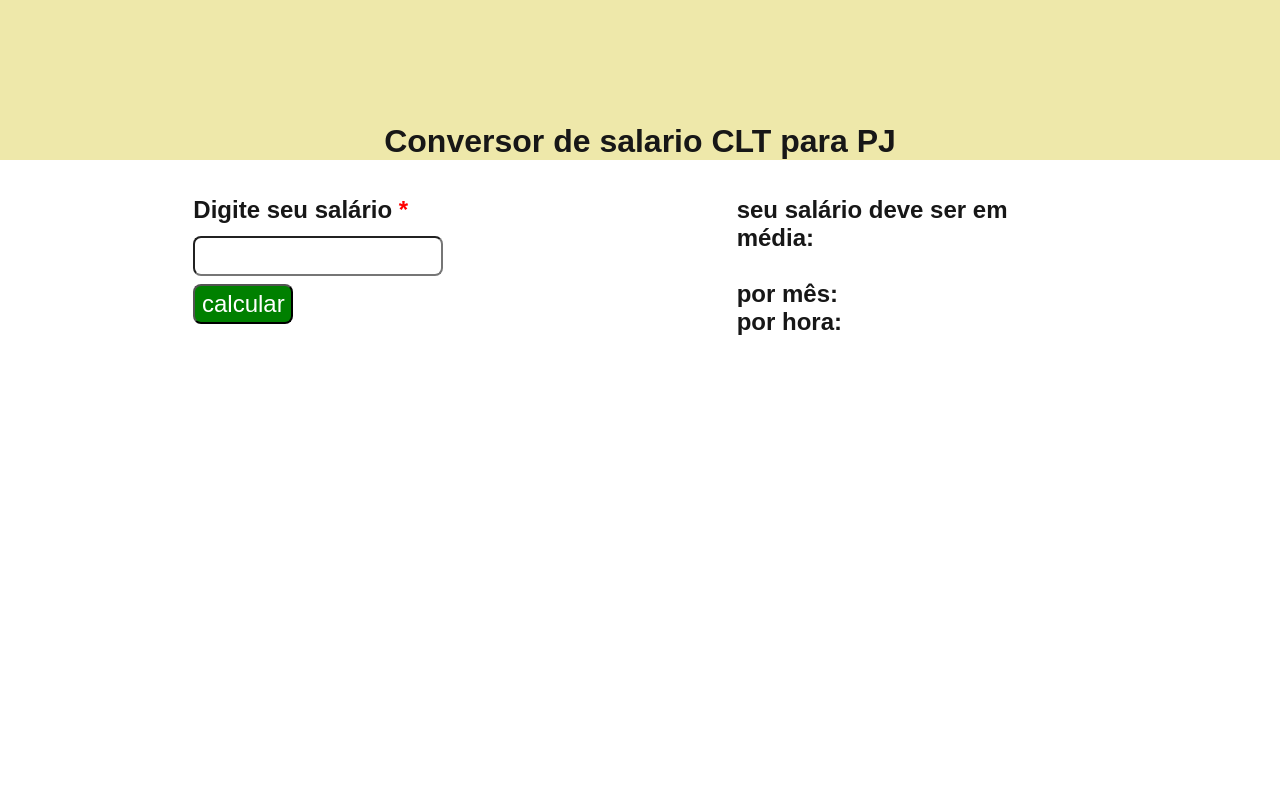
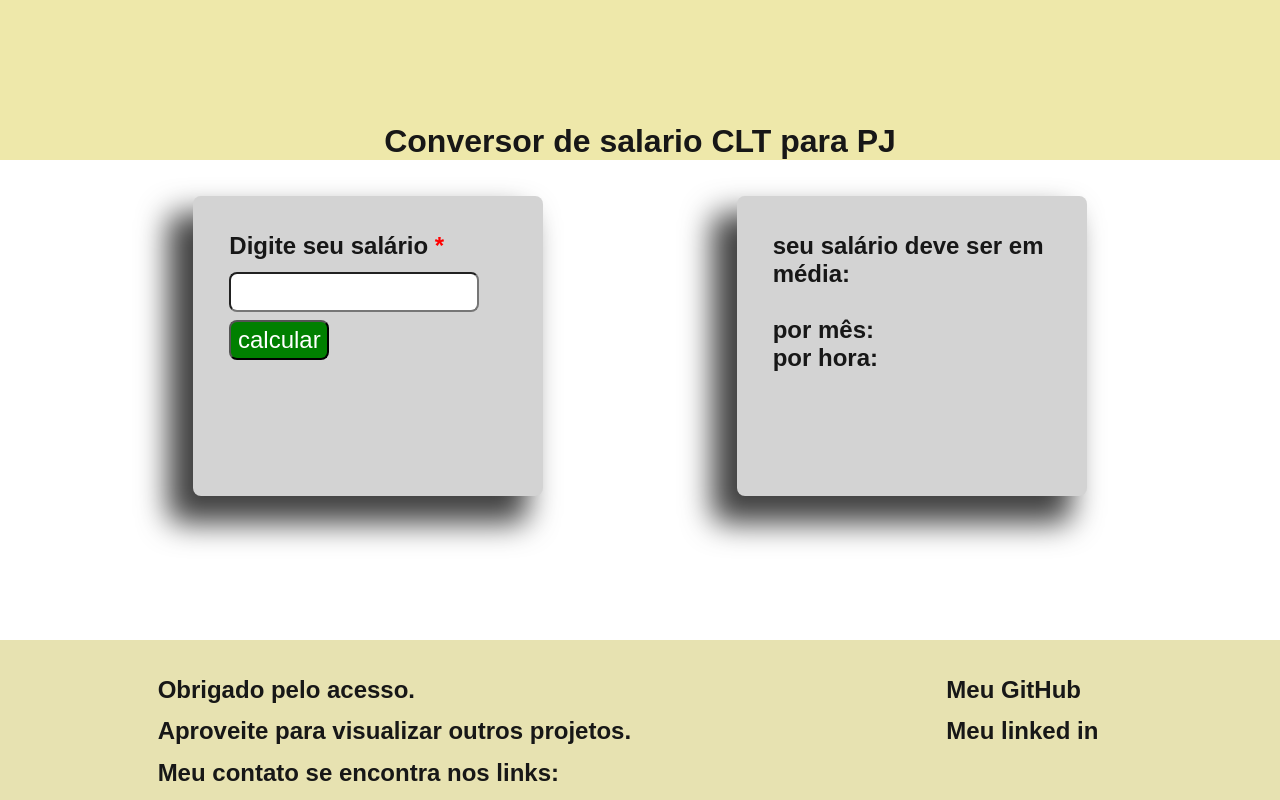
Before and after one commit to F3lipeSouza/conversor-de-CLT-para-PJ, a Next.js app: page / in a window 1280 px wide. Built offline with nearby package versions, Linux system fonts and the light colour scheme.

Commit message:
adiciona rodapé no projeto

```diff
--- a/src/app/components/corpo/corpoPrincipal.jsx
+++ b/src/app/components/corpo/corpoPrincipal.jsx
@@ -17,20 +17,25 @@ export function Corpo(){
         setGanhoAnual(salarioAnual + ferias)
     }
 
+    const dinheiroFormatado =(x)=> new Intl.NumberFormat('pt-BR',{style:'currency',currency:'BRL'}).format(x)
 
+    addEventListener('submit', (e)=>{
+        e.preventDefault()
+        calculaSalario()
+    })
     return(
     <DivPrincipal>
         <EntraDados>
             <h2>Digite seu salário <Obrigatorio>*</Obrigatorio></h2>
             <Input type="number" onChange={e=>setSalario(Number(e.target.value))}/>
             <br/>
-            <BotaoCalcular onClick={calculaSalario}>calcular</BotaoCalcular>
+            <BotaoCalcular>calcular</BotaoCalcular>
         </EntraDados>
         <EntraDados>
             <h2>seu salário deve ser em média:<br/><br/>
-            por mês: {ganhoAnual ? ganhoAnual / 12 : null }
+            por mês: {ganhoAnual ? dinheiroFormatado(ganhoAnual / 12) : null }
             <br/>
-            por hora: {ganhoAnual ? ((ganhoAnual / 12) / 22) / 10: null }
+            por hora: {ganhoAnual ? dinheiroFormatado(((ganhoAnual / 12) / 22) / 10): null }
             </h2>
         </EntraDados>
     </DivPrincipal>
--- a/src/app/components/corpo/corpoPrincipalStyled.js
+++ b/src/app/components/corpo/corpoPrincipalStyled.js
@@ -6,13 +6,18 @@ import styled from "styled-components"
 export const DivPrincipal = styled.div`
 display:flex;
 justify-content:space-evenly;
+height:400px;
+flex:1;
 `
 
-export const EntraDados = styled.div`
+export const EntraDados = styled.form`
 width:350px;
 height:300px;
-padding-top:36px;
-
+margin-top:36px;
+padding:36px;
+background-color: #d3d3d3;
+border-radius:8px;
+box-shadow: -20px 22px 30px 5px rgba(0,0,0,0.75);
 `
 
 export const Obrigatorio = styled.span`
@@ -26,7 +31,6 @@ export const Input = styled.input`
  border-radius:8px;
  padding-left:8px;
  font-size:24px;
-
 `
 export const BotaoCalcular = styled.button`
 background-color: green;
@@ -35,5 +39,5 @@ margin-top:8px;
 width:100px;
 height:40px;
 border-radius:8px;
-font-size:24px
+font-size:24px;
 `
--- /dev/null
+++ b/src/app/components/footer/footer.jsx
@@ -0,0 +1,15 @@
+'use client'
+
+import { Container, Link } from './footerStyled';
+
+export function Footer(){
+    return (
+        <Container>
+            <h2>Obrigado pelo acesso. </h2>
+            <h2>Aproveite para visualizar outros projetos.</h2>
+            <h2>Meu contato se encontra nos links: </h2>
+            <Link><a href="https://github.com/F3lipeSouza"> Meu GitHub</a></Link>
+            <Link><a href="https://www.linkedin.com/in/felipe-souza-dev/">Meu linked in</a></Link>
+        </Container>
+    )
+}
--- /dev/null
+++ b/src/app/components/footer/footerStyled.js
@@ -0,0 +1,20 @@
+import styled from "styled-components";
+
+
+export const Container = styled.div`
+    background-color:#e7e2b1;
+    height:20vh;
+    display:grid;
+    justify-content:space-around;
+    padding:36px 24px 0px 0px;
+    grid-template-rows:repeat(3, auto);
+    grid-auto-flow:column;
+`
+
+
+export const Link = styled.h2`
+    :hover{
+        color:blue;
+        text-decoration:underline;
+    }
+`
--- a/src/app/globals.css
+++ b/src/app/globals.css
@@ -12,8 +12,11 @@
 
 html,
 body {
+  display: flex;
+  flex-direction: column;
   max-width: 100vw;
   overflow-x: hidden;
+  height:100vh;
 }
 
 body {
--- a/src/app/page.jsx
+++ b/src/app/page.jsx
@@ -3,12 +3,14 @@ import Image from "next/image";
 import styles from "./page.module.css";
 import{ Title } from './components/title/title';
 import { Corpo } from "./components/corpo/corpoPrincipal";
+import { Footer } from './components/footer/footer';
 
 export default function Home() {
   return (
     <>
       <Title/>
-      <Corpo/>
+      <Corpo styles={{flex:1}}/>
+      <Footer/>
     </>
   );
 }
```
